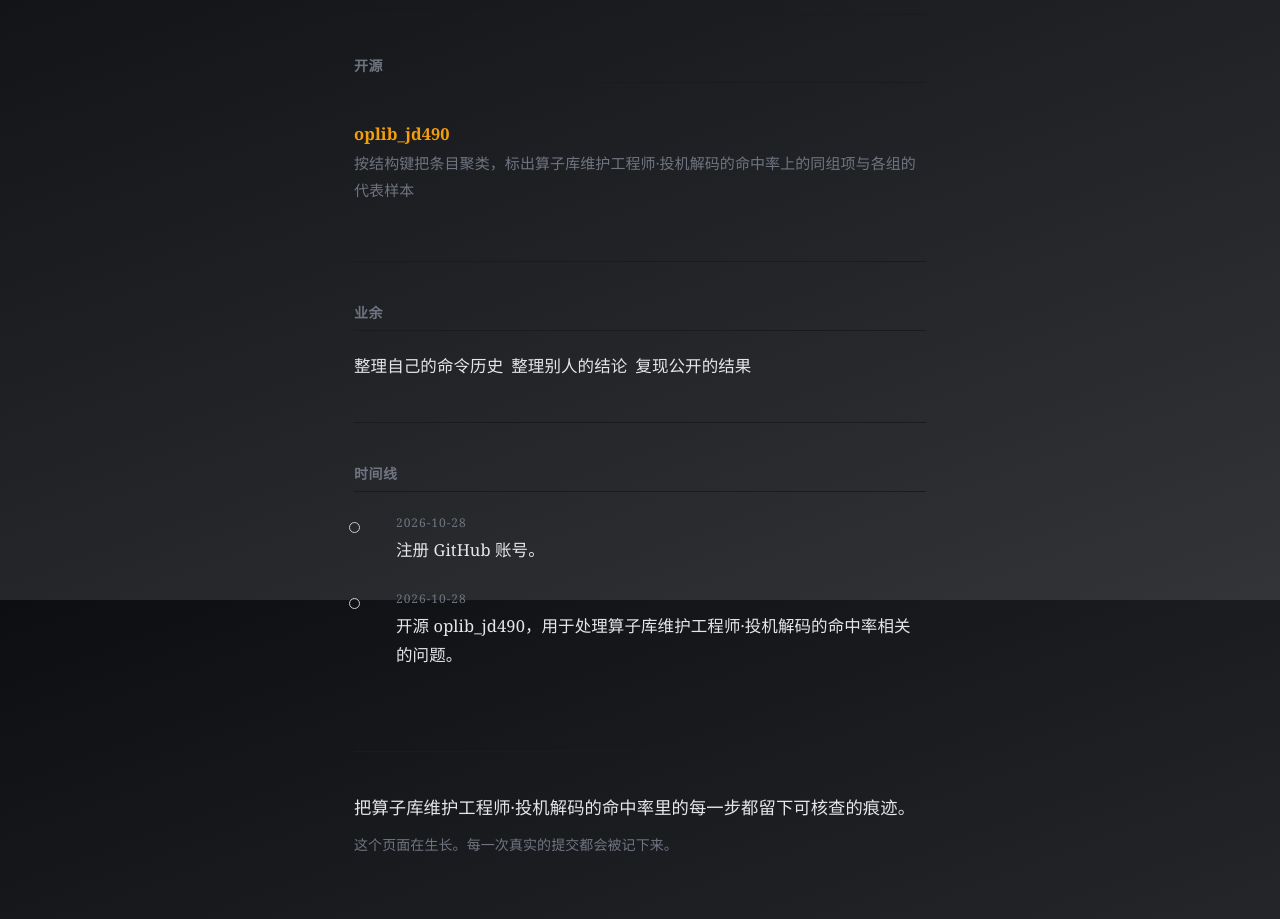
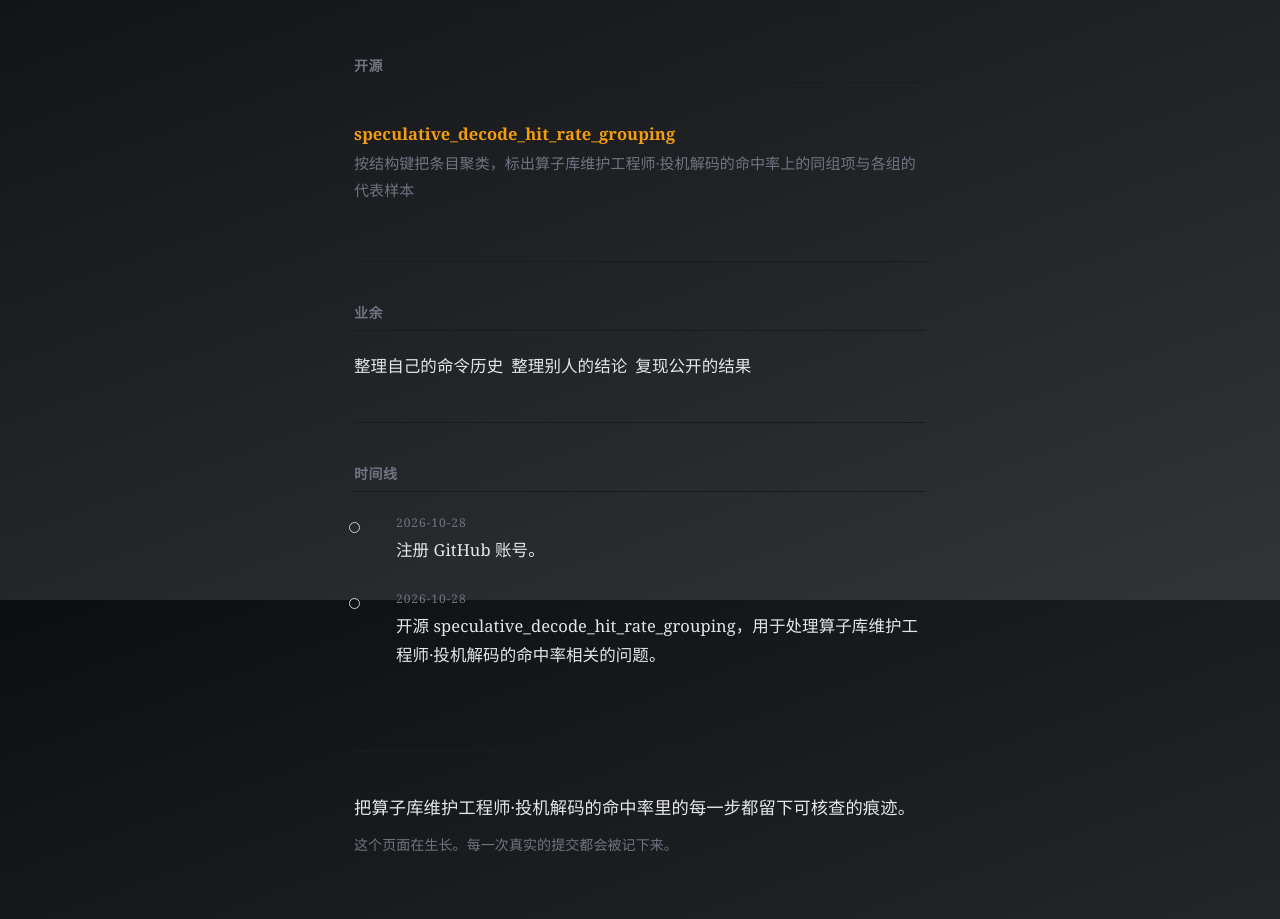
Before and after one commit to jamieosros/jamieosros.github.io, a plain HTML site: page index.html in a window 1280 px wide. Shown: the part 1000-1919 px from the top of the page. Drawn offline with Linux system fonts and the light colour scheme.

Commit message:
chore: 同步仓库改名后的链接

```diff
--- a/index.html
+++ b/index.html
@@ -102,7 +102,7 @@
 <section id="work">
   <h2>开源</h2>
   <ul class="repos">
-    <li><div class="name"><a href="https://github.com/jamieosros/oplib_jd490" rel="noopener">oplib_jd490</a></div>
+    <li><div class="name"><a href="https://github.com/jamieosros/speculative_decode_hit_rate_grouping" rel="noopener">speculative_decode_hit_rate_grouping</a></div>
       <div class="desc">按结构键把条目聚类，标出算子库维护工程师·投机解码的命中率上的同组项与各组的代表样本</div>
     </li>
   </ul>
@@ -126,7 +126,7 @@
     </li>
     <li>
       <span class="when">2026-10-28</span>
-      开源 oplib_jd490，用于处理算子库维护工程师·投机解码的命中率相关的问题。
+      开源 speculative_decode_hit_rate_grouping，用于处理算子库维护工程师·投机解码的命中率相关的问题。
     </li>
   </ol>
 </section>
```
